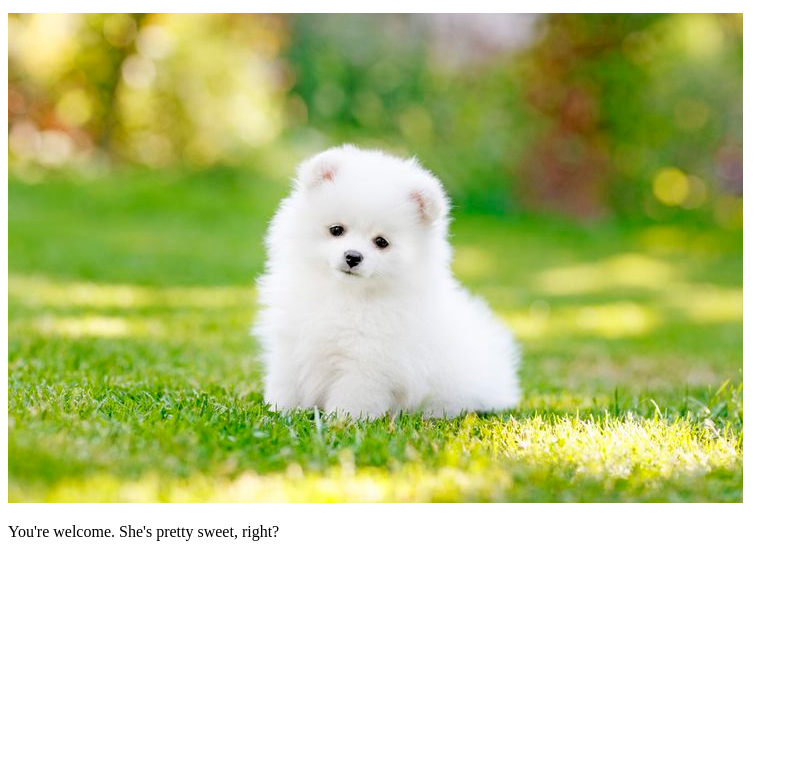
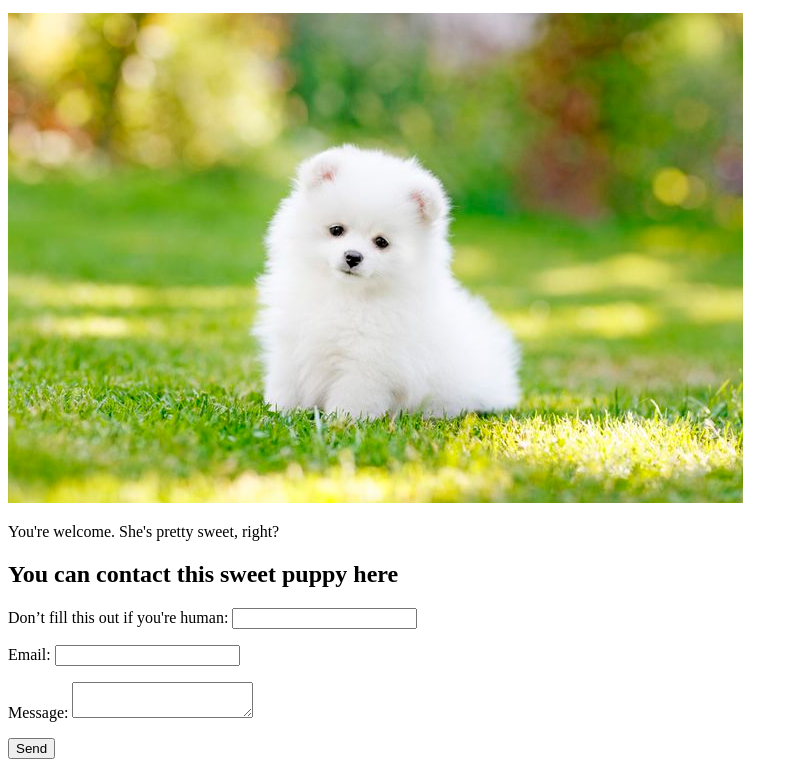
Before and after one commit to rstavchansky/basic-test, a plain HTML site: page index.html in a window 1280 px wide. Shown: the part 101-876 px from the top of the page, without its empty margins (0-798 px from the left). Before the commit the page ends 800 px from the top, so only its background shows below. Drawn offline with Linux system fonts and the light colour scheme.

Commit message:
adding a form

```diff
--- a/index.html
+++ b/index.html
@@ -5,5 +5,22 @@
 <p>Here's a sweet puppy:</p>
 <img src="img/puppy.jpg" />
 <p>You're welcome. She's pretty sweet, right?</p>
+
+<h2>You can contact this sweet puppy here</h2>
+
+<form name="contact" method="POST" netlify-honeypot="bot-field" data-netlify="true">
+    <p class="hidden">
+      <label>Don’t fill this out if you're human: <input name="bot-field" /></label>
+    </p>
+    <p>
+      <label>Email: <input type="text" name="email" /></label>
+    </p>
+    <p>
+      <label>Message: <textarea name="message"></textarea></label>
+    </p>
+    <p>
+      <button type="submit">Send</button>
+    </p>
+  </form>
 </body>
 </html>
```
